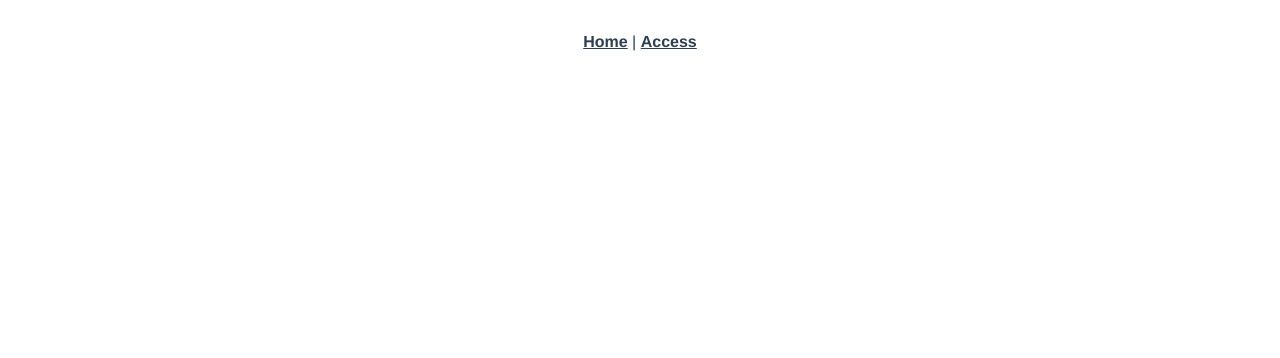
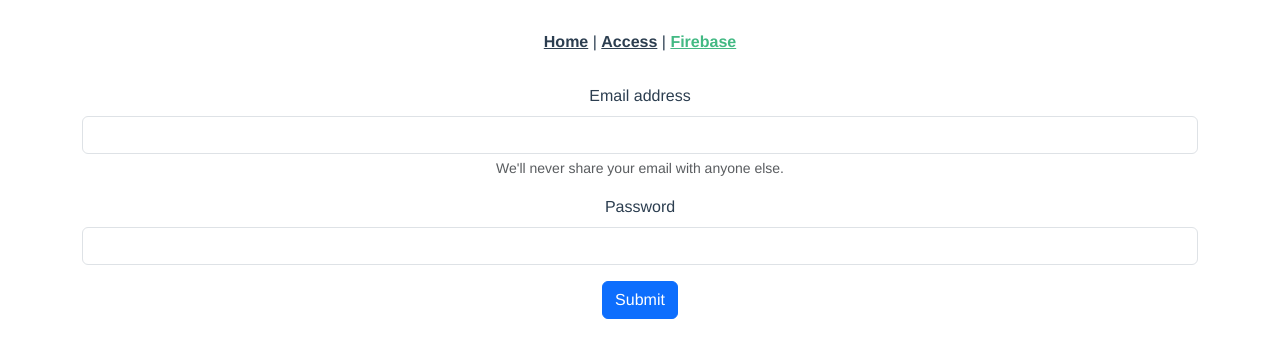
Before and after one commit to DatBrian/autentication_example, a Vue app: page /firebase in a window 1280 px wide. Before the commit this address had no page. Shown: the top 358 px of the page. Built offline with nearby package versions, Linux system fonts and the light colour scheme.

Commit message:
feat: :sparkles: Autenticacion con firebase
Se agregó un método de autenticación con firebase en un nuevo componente

```diff
--- a/package.json
+++ b/package.json
@@ -11,6 +11,7 @@
     "@popperjs/core": "^2.11.8",
     "bootstrap": "^5.3.0",
     "core-js": "^3.8.3",
+    "firebase": "^9.23.0",
     "vue": "^3.2.13",
     "vue-router": "^4.0.3"
   },
--- a/src/App.vue
+++ b/src/App.vue
@@ -1,7 +1,8 @@
 <template>
   <nav>
     <router-link to="/">Home</router-link> |
-    <router-link to="/auth">Access</router-link>
+    <router-link to="/auth">Access</router-link> |
+    <router-link to="/firebase">Firebase</router-link>
   </nav>
   <router-view />
 </template>
--- a/src/main.ts
+++ b/src/main.ts
@@ -2,6 +2,21 @@ import { createApp } from 'vue'
 import App from './App.vue'
 import router from './router'
 import "bootstrap/dist/css/bootstrap.min.css"
+import "bootstrap/dist/js/bootstrap.js"
 import "bootstrap"
+import { initializeApp } from "firebase/app";
+import { getAnalytics } from "firebase/analytics";
 
+const firebaseConfig = {
+  apiKey: "AIzaSyD8rlu70CnPQNia7an3IMhcbrKJeJGAhkw",
+  authDomain: "curso-vue-a2d9d.firebaseapp.com",
+  projectId: "curso-vue-a2d9d",
+  storageBucket: "curso-vue-a2d9d.appspot.com",
+  messagingSenderId: "275079715046",
+  appId: "1:275079715046:web:f2b1331c747959330fc327",
+  measurementId: "G-0WE7LSKB34"
+};
+
+const app = initializeApp(firebaseConfig);
+const analytics = getAnalytics(app);
 createApp(App).use(router).mount('#app')
--- a/src/router/index.ts
+++ b/src/router/index.ts
@@ -1,6 +1,7 @@
 import { createRouter, createWebHistory, RouteRecordRaw } from 'vue-router'
 import HomeView from '../views/HomeView.vue'
 import AuthVieww from '../views/AuthView.vue'
+import FirebaseView from '../views/FirebaseView.vue'
 
 const routes: Array<RouteRecordRaw> = [
   {
@@ -12,6 +13,11 @@ const routes: Array<RouteRecordRaw> = [
     path: '/auth',
     name: 'auto',
     component: AuthVieww
+  },
+  {
+    path: '/firebase',
+    name: 'firebase',
+    component: FirebaseView
   }
 ]
 
--- /dev/null
+++ b/src/views/FirebaseView.vue
@@ -0,0 +1,38 @@
+<template>
+    <div class="container">
+        <form>
+            <div class="mb-3">
+                <label for="exampleInputEmail1" class="form-label">Email address</label>
+                <input type="email" class="form-control" id="exampleInputEmail1" aria-describedby="emailHelp"
+                    v-model="email">
+                <div id="emailHelp" class="form-text">We'll never share your email with anyone else.</div>
+            </div>
+            <div class="mb-3">
+                <label for="exampleInputPassword1" class="form-label">Password</label>
+                <input type="password" class="form-control" id="exampleInputPassword1" v-model="password">
+            </div>
+            <button type="submit" class="btn btn-primary" @click.prevent="authUser">Submit</button>
+        </form>
+    </div>
+</template>
+
+<script setup lang="ts">
+import { ref, Ref } from 'vue'
+import {getAuth, signInWithEmailAndPassword} from 'firebase/auth'
+
+let email:Ref<string> = ref('');
+let password: Ref<string> = ref('');
+
+const authUser = async () => {
+    const auth = getAuth();
+    try {
+        await signInWithEmailAndPassword(auth, email.value, password.value);
+        alert("Éxito");
+    } catch (error) {
+        alert("error: " + error.message)
+    }
+}
+
+</script>
+
+<style scoped></style>
```
Also changed, not shown: 1 other file (tests, documents, lock files or other folders).
